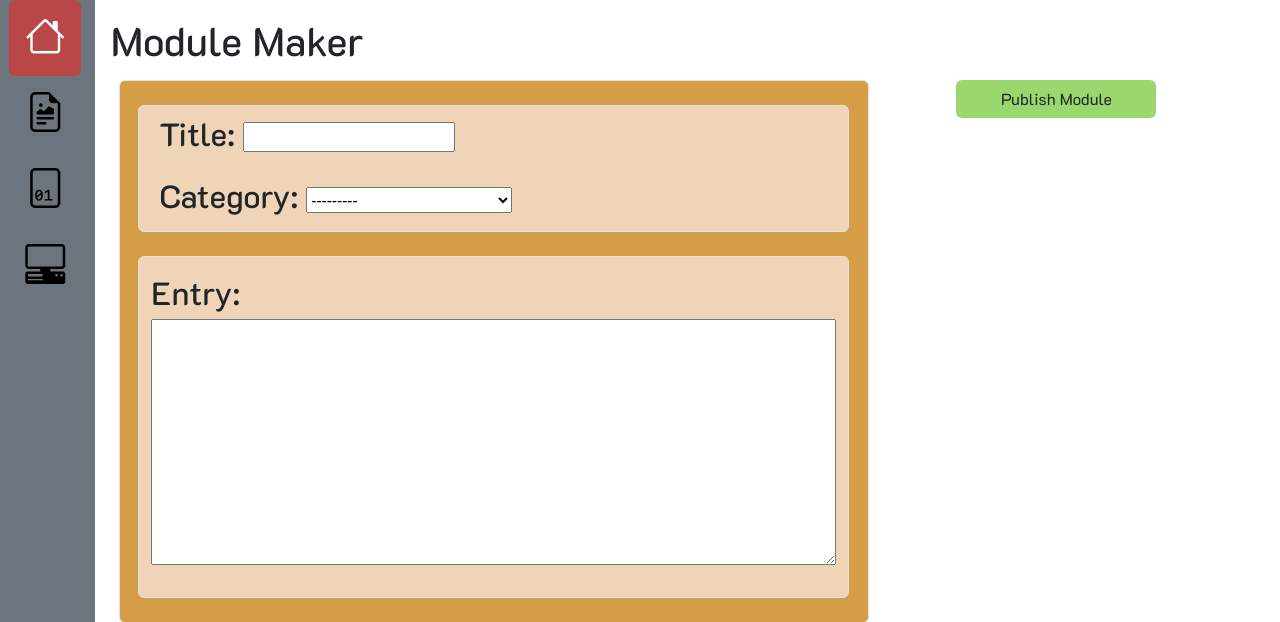
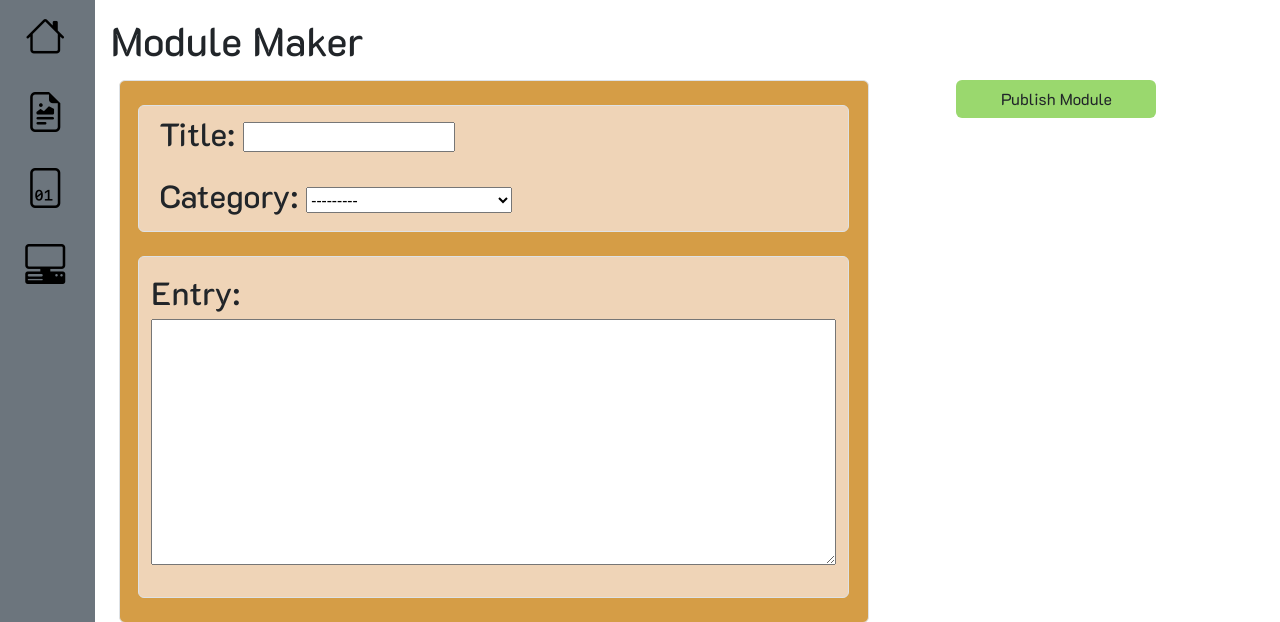
Before and after one commit to aubreyrui/csci42-alice-repository, a Django app: page /modules/lesson/add in a window 1280 px wide. Shown: the top 622 px of the page. Run offline with Django 5.2, Linux system fonts and the light colour scheme; a user stored in the database is signed in; tables that the repository leaves empty hold one stand-in row (values such as "Sample post"); some libraries are stand-ins or nearby versions.

Commit message:
THE Re:SIDEBAR IS REAL

```diff
--- a/bitwiseapp/bitwiseapp/urls.py
+++ b/bitwiseapp/bitwiseapp/urls.py
@@ -22,7 +22,7 @@
 
 urlpatterns = [
     path("admin/", admin.site.urls),
-    path("", include("bitwise.urls", namespace="bitwise")),
+    path("home/", include("bitwise.urls", namespace="bitwise")),
     path("profile/", include("accounts.urls", namespace="profile")),
     path("modules/", include("modules.urls", namespace="modules")),
     path("registration/", include("django.contrib.auth.urls")),
--- a/bitwiseapp/static/css/sidebar.css
+++ b/bitwiseapp/static/css/sidebar.css
@@ -1,5 +1,5 @@
 /* Active/current link */
-.nav-item a.active {
+.nav-item .active {
   background-color: #ba4747 !important;
   color: white !important;
 }
--- a/bitwiseapp/templates/base.html
+++ b/bitwiseapp/templates/base.html
@@ -18,16 +18,16 @@
                 <div class="d-flex flex-sm-column flex-row flex-nowrap bg-secondary align-items-center sticky-top">
                     <ul class="nav nav-pills nav-flush flex-sm-column flex-row flex-nowrap mb-auto mx-auto text-center align-items-center">
                         <li class="nav-item">
-                            <a class="nav-link active" aria-current="page" href="{% url 'bitwise:index' %}" id="index"><i class="bi bi-house fs-1"></i></a>
+                            <a class="nav-link {% if '/home' in request.path %}active{% endif %}" aria-current="page" href="{% url 'bitwise:index' %}" id="index"><i class="bi bi-house fs-1"></i></a>
                         </li>
                         <li class="nav-item">
-                            <a class="nav-link" href="{% url 'modules:ModuleCategory' %}" id="module"><i class="bi bi-file-earmark-richtext fs-1"></i></a>
+                            <a class="nav-link {% if '/modules/list/' in request.path %}active{% endif %}" href="{% url 'modules:ModuleCategory' %}" id="module"><i class="bi bi-file-earmark-richtext fs-1"></i></a>
                         </li>
                         <li class="nav-item">
-                            <a class="nav-link" href="{% url  'quizzes:quiz_list_view' %}" id="code"><i class="bi bi-file-binary fs-1"></i></a>
+                            <a class="nav-link {% if '/quizzes' in request.path %}active{% endif %}" href="{% url  'quizzes:quiz_list_view' %}" id="code"><i class="bi bi-file-binary fs-1"></i></a>
                         </li>
                         <li class="nav-item">
-                            <a class="nav-link" href="{% url  'modules:Compiler' %}" id="code"><i class="bi bi-pc-display-horizontal fs-1"></i></a>
+                            <a class="nav-link {% if '/modules/compiler' in request.path %}active{% endif %}" href="{% url  'modules:Compiler' %}" id="code"><i class="bi bi-pc-display-horizontal fs-1"></i></a>
                         </li>
                     </ul>
                 </div>
```
